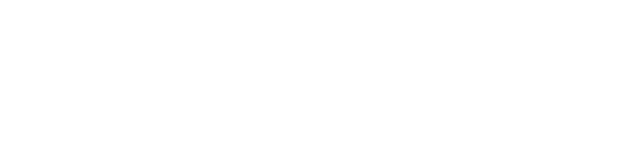
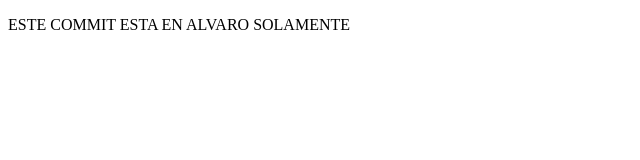
Before and after one commit to fuentesivaro98/workspace_babel, a plain HTML site: page index.html in a window 1280 px wide. Shown: the whole page, without its empty margins (0-640 px from the left). Drawn offline with Linux system fonts and the light colour scheme.

Commit message:
Commit desde la ppal

```diff
--- a/index.html
+++ b/index.html
@@ -6,6 +6,6 @@
     <title>Document</title>
 </head>
 <body>
-
+    <p>ESTE COMMIT ESTA EN ALVARO SOLAMENTE</p>
 </body>
 </html>
```
